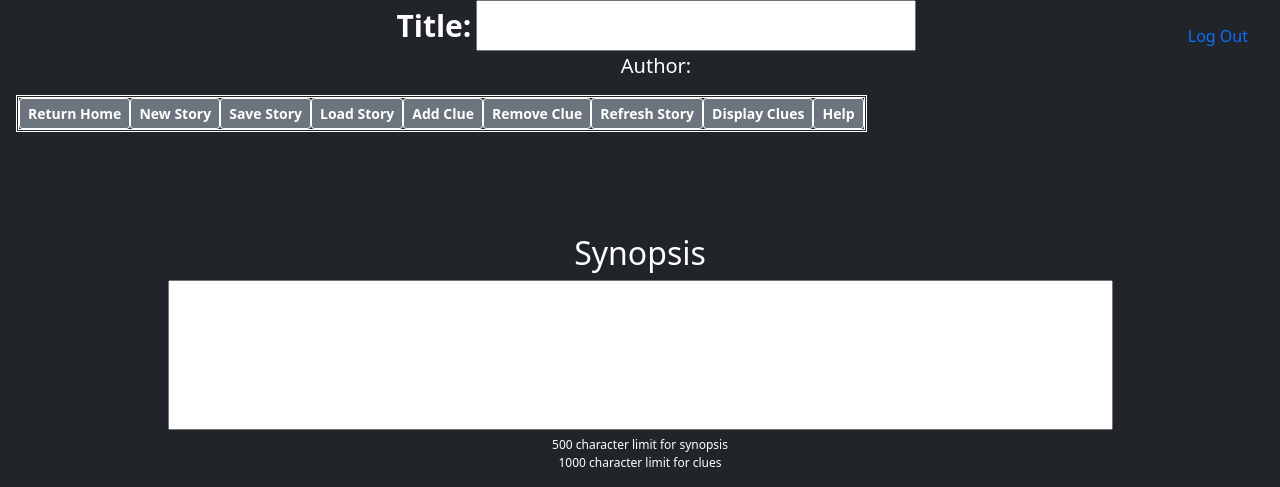
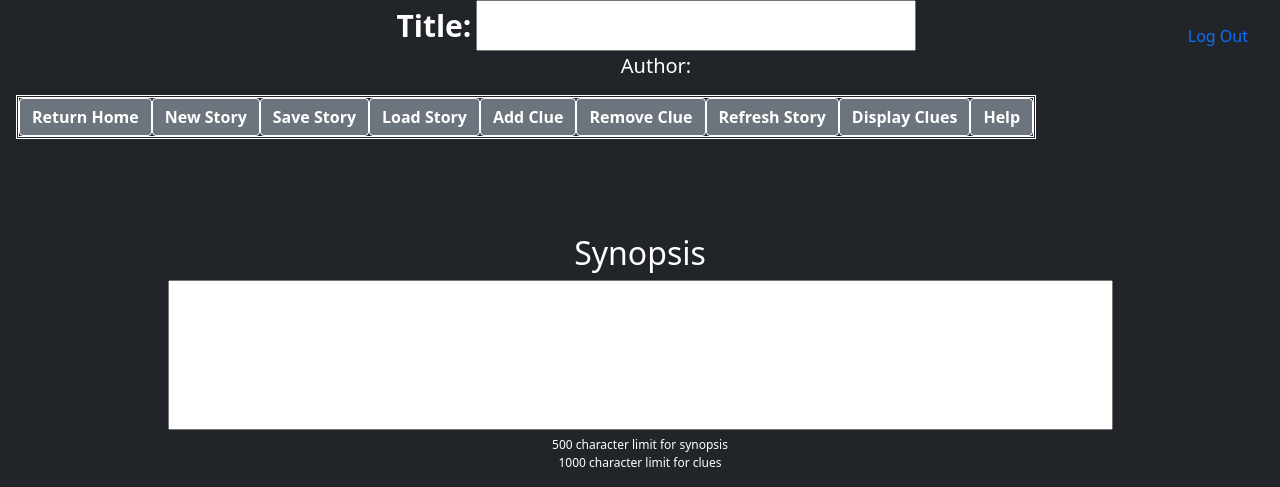
Before and after one commit to JACruz812/MysteryInc447, a Django app: page /storycreator/ in a window 1280 px wide. Shown: the top 487 px of the page. Run offline with Django 3.2, Linux system fonts and the light colour scheme.

Commit message:
Bug fixes.

```diff
--- a/mysite/templates/Storyboard.html
+++ b/mysite/templates/Storyboard.html
@@ -288,15 +288,15 @@
             (unimplemented), and adding a new clue to the story board(unimplemented)-->
         <div class="Button_Bar">
             <nav class="nav nav-masthead justify-content-center float-md-end">
-                    <button id="returnHomeButton" onclick="return_to_home();" class="btn btn-sm btn-secondary fw-bold border-white bg-blue" type="button" title="Return back to the home page">Return Home</button>
-                    <button id="new_story" onclick="start_new_story();" class="btn btn-sm btn-secondary fw-bold border-white bg-blue" type="button" title="Start a new story">New Story</button>
-                    <button id="save" onclick="save_story();" class="btn btn-sm btn-secondary fw-bold border-white bg-blue" type="button" title="Save your current story">Save Story</button>
-                    <button id="load" onclick="load_story();" class="btn btn-sm btn-secondary fw-bold border-white bg-blue" type="button" title="Load in a previous story">Load Story</button>
-                    <button id="add" onclick="add_clue();" class="btn btn-sm btn-secondary fw-bold border-white bg-blue" type="button" title="Add a clue to this story">Add Clue</button>
-                    <button id="remove" onclick="remove_clue();" class="btn btn-sm btn-secondary fw-bold border-white bg-blue" type="button" title="Remove a clue from this story">Remove Clue</button>
-                    <button id="refresh" onclick="refresh_story();" class="btn btn-sm btn-secondary fw-bold border-white bg-blue" type="button" title="Refresh your story">Refresh Story</button>
-                    <button id="displayclues" onclick="display_clues();" class="btn btn-sm btn-secondary fw-bold border-white bg-blue" type="button" title="Display the clues to your story">Display Clues</button>
-                    <button id="help" onclick="need_help();" class="btn btn-sm btn-secondary fw-bold border-white bg-blue" type="button" title="Need help? Click here!">Help</button>
+                    <button id="returnHomeButton" onclick="return_to_home();" class="btn btn-md btn-secondary fw-bold border-white bg-blue" type="button" title="Return back to the home page">Return Home</button>
+                    <button id="new_story" onclick="start_new_story();" class="btn btn-md btn-secondary fw-bold border-white bg-blue" type="button" title="Start a new story">New Story</button>
+                    <button id="save" onclick="save_story();" class="btn btn-md btn-secondary fw-bold border-white bg-blue" type="button" title="Save your current story">Save Story</button>
+                    <button id="load" onclick="load_story();" class="btn btn-md btn-secondary fw-bold border-white bg-blue" type="button" title="Load in a previous story">Load Story</button>
+                    <button id="add" onclick="add_clue();" class="btn btn-md btn-secondary fw-bold border-white bg-blue" type="button" title="Add a clue to this story">Add Clue</button>
+                    <button id="remove" onclick="remove_clue();" class="btn btn-md btn-secondary fw-bold border-white bg-blue" type="button" title="Remove a clue from this story">Remove Clue</button>
+                    <button id="refresh" onclick="refresh_story();" class="btn btn-md btn-secondary fw-bold border-white bg-blue" type="button" title="Refresh your story">Refresh Story</button>
+                    <button id="displayclues" onclick="display_clues();" class="btn btn-md btn-secondary fw-bold border-white bg-blue" type="button" title="Display the clues to your story">Display Clues</button>
+                    <button id="help" onclick="need_help();" class="btn btn-md btn-secondary fw-bold border-white bg-blue" type="button" title="Need help? Click here!">Help</button>
             </nav>
 
         </div>
--- a/mysite/templates/display_clues.html
+++ b/mysite/templates/display_clues.html
@@ -84,8 +84,8 @@
                 <b>Clue Content: {{clue.clue_text}}</b>
 
                 <!-- display clue image -->
-                <b>{{clue.clue_img_url}}</b>
-                <!-- <img class="clue_img" src="{{clue.clue_img_url}}" height="170px"> -->
+                <!--<<b>{{clue.clue_img_url}}</b>-->
+                <img class="clue_img" src="{{clue.clue_img_url}}" height="170px">
                 </br>
 
                 <!-- display number of parents -->
```
